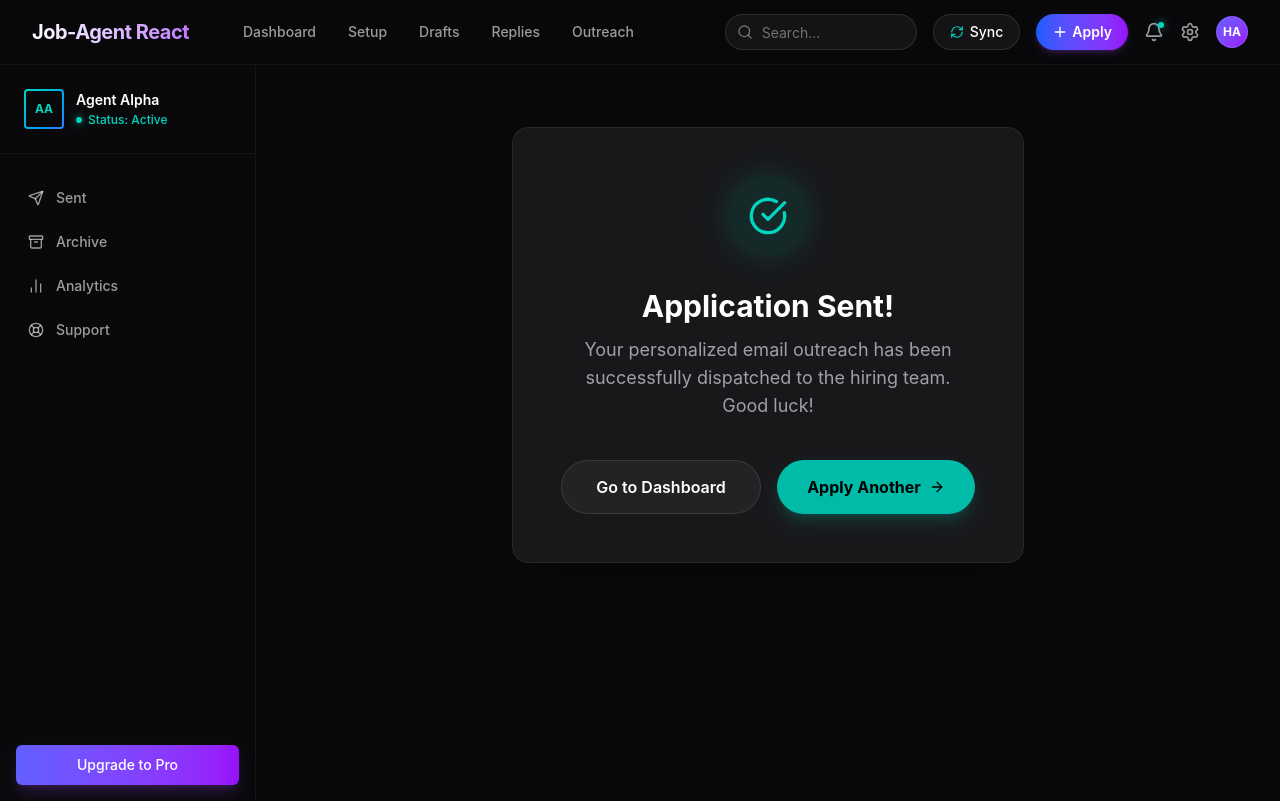
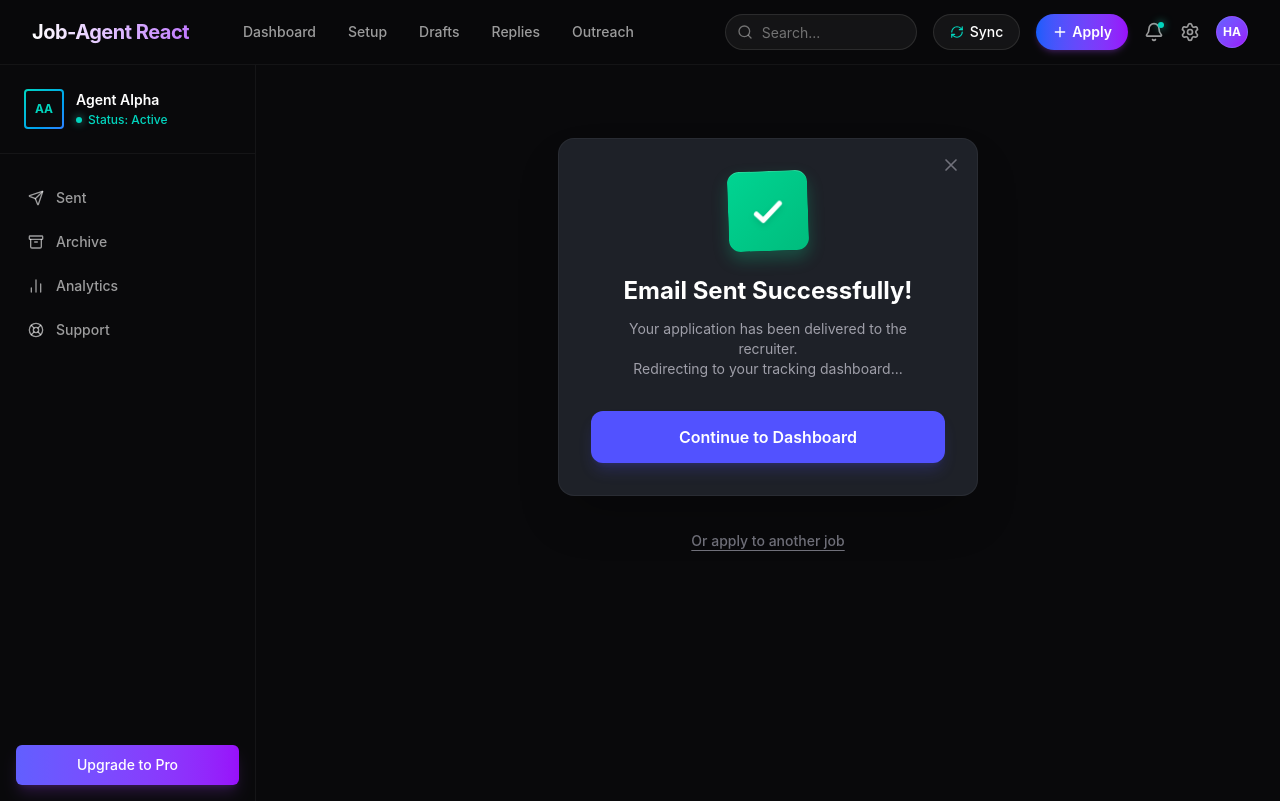
Before and after one commit to HassanCodesIt/Job-Agent-React, a Next.js app: page /apply/success in a window 1280 px wide. Built offline with nearby package versions, Linux system fonts and the light colour scheme.

Commit message:
Redesign success modal and page to match requested UI

```diff
--- a/src/app/apply/success/page.tsx
+++ b/src/app/apply/success/page.tsx
@@ -1,37 +1,53 @@
 import Link from "next/link";
-import { CheckCircle, ArrowRight } from "lucide-react";
 
 export default function SuccessPage() {
   return (
     <div className="flex flex-col items-center justify-center min-h-[60vh] animate-in fade-in zoom-in-95 duration-500">
-      <div className="bg-card border border-card-border rounded-2xl p-12 max-w-lg w-full shadow-2xl flex flex-col items-center text-center">
-        <div className="h-20 w-20 bg-teal-500/10 text-teal-400 rounded-full flex items-center justify-center mb-8 shadow-[0_0_30px_rgba(20,184,166,0.2)]">
-          <CheckCircle className="h-10 w-10" />
+
+      {/* Container matching the modal design */}
+      <div className="bg-[#1E2128] border border-white/5 rounded-2xl p-8 max-w-[420px] w-full shadow-2xl flex flex-col items-center text-center relative">
+
+        {/* Fake Close Button to match modal aesthetic */}
+        <Link
+          href="/"
+          className="absolute top-4 right-4 text-zinc-500 hover:text-white transition-colors"
+        >
+          <svg className="w-5 h-5" fill="none" viewBox="0 0 24 24" stroke="currentColor">
+            <path strokeLinecap="round" strokeLinejoin="round" strokeWidth={2} d="M6 18L18 6M6 6l12 12" />
+          </svg>
+        </Link>
+
+        {/* 3D Green Checkmark Icon */}
+        <div className="h-20 w-20 bg-gradient-to-br from-emerald-400 to-emerald-500 rounded-xl flex items-center justify-center mb-6 shadow-[0_8px_16px_rgba(16,185,129,0.3)] border-t border-emerald-300/50 transform -rotate-2">
+          <svg className="w-10 h-10 text-white drop-shadow-md" fill="none" viewBox="0 0 24 24" stroke="currentColor">
+            <path strokeLinecap="round" strokeLinejoin="round" strokeWidth={3} d="M5 13l4 4L19 7" />
+          </svg>
         </div>
 
-        <h1 className="text-3xl font-bold text-white mb-3">Application Sent!</h1>
+        <h1 className="text-2xl font-bold text-white mb-3">Email Sent Successfully!</h1>
 
-        <p className="text-zinc-400 mb-10 text-lg">
-          Your personalized email outreach has been successfully dispatched to the hiring team. Good luck!
+        <p className="text-zinc-400 mb-8 text-sm px-2">
+          Your application has been delivered to the recruiter.<br />
+          Redirecting to your tracking dashboard...
         </p>
 
-        <div className="flex flex-col sm:flex-row gap-4 w-full">
         <Link
           href="/"
-            className="flex-1 rounded-full bg-white/5 hover:bg-white/10 border border-white/10 text-white font-semibold py-3.5 px-6 transition-all text-center"
+          className="w-full flex items-center justify-center rounded-xl bg-[#5252FF] hover:bg-[#4343E6] text-white font-semibold py-3.5 transition-colors cursor-pointer shadow-lg shadow-[#5252FF]/20"
         >
-            Go to Dashboard
+          Continue to Dashboard
         </Link>
+      </div>
 
+      <div className="mt-8">
         <Link
           href="/apply"
-            className="flex-1 flex items-center justify-center gap-2 rounded-full bg-teal-500 hover:bg-teal-400 text-black font-bold py-3.5 px-6 transition-all shadow-lg shadow-teal-500/20"
+          className="text-sm font-medium text-zinc-500 hover:text-white transition-colors underline underline-offset-4"
         >
-            <span>Apply Another</span>
-            <ArrowRight className="w-4 h-4" />
+          Or apply to another job
         </Link>
       </div>
-      </div>
+
     </div>
   );
 }
--- a/src/app/page.tsx
+++ b/src/app/page.tsx
@@ -349,20 +349,37 @@ export default function DashboardPage() {
 
       {/* Success Modal */}
       {showSuccessModal && (
-        <div className="fixed inset-0 z-50 flex items-center justify-center bg-black/60 backdrop-blur-sm p-4">
-          <div className="bg-card border border-card-border rounded-2xl p-8 max-w-md w-full shadow-2xl flex flex-col items-center text-center animate-in zoom-in-95 duration-300">
-            <div className="h-16 w-16 bg-teal-500/10 text-teal-400 rounded-full flex items-center justify-center mb-6">
-              <CheckCircle className="h-8 w-8" />
-            </div>
-            <h3 className="text-2xl font-bold text-white mb-2">Application Sent!</h3>
-            <p className="text-zinc-400 mb-8">
-              Your email outreach has been successfully sent to the hiring team.
-            </p>
+        <div className="fixed inset-0 z-[100] flex items-center justify-center bg-black/70 backdrop-blur-sm p-4">
+          <div className="bg-[#1E2128] border border-white/5 rounded-2xl p-8 max-w-[420px] w-full shadow-2xl flex flex-col items-center text-center relative animate-in zoom-in-95 duration-300">
+            {/* Close Button */}
             <button
               onClick={() => setShowSuccessModal(false)}
-              className="w-full rounded-full bg-white/10 hover:bg-white/20 text-white font-semibold py-3 transition-colors cursor-pointer"
+              className="absolute top-4 right-4 text-zinc-500 hover:text-white transition-colors"
             >
-              OK
+              <svg className="w-5 h-5" fill="none" viewBox="0 0 24 24" stroke="currentColor">
+                <path strokeLinecap="round" strokeLinejoin="round" strokeWidth={2} d="M6 18L18 6M6 6l12 12" />
+              </svg>
+            </button>
+
+            {/* 3D Green Checkmark Icon */}
+            <div className="h-20 w-20 bg-gradient-to-br from-emerald-400 to-emerald-500 rounded-xl flex items-center justify-center mb-6 shadow-[0_8px_16px_rgba(16,185,129,0.3)] border-t border-emerald-300/50 transform -rotate-2">
+              <svg className="w-10 h-10 text-white drop-shadow-md" fill="none" viewBox="0 0 24 24" stroke="currentColor">
+                <path strokeLinecap="round" strokeLinejoin="round" strokeWidth={3} d="M5 13l4 4L19 7" />
+              </svg>
+            </div>
+
+            <h3 className="text-2xl font-bold text-white mb-3">Email Sent Successfully!</h3>
+
+            <p className="text-zinc-400 mb-8 text-sm px-2">
+              Your application has been delivered to the recruiter.<br />
+              Redirecting to your tracking dashboard...
+            </p>
+
+            <button
+              onClick={() => setShowSuccessModal(false)}
+              className="w-full rounded-xl bg-[#5252FF] hover:bg-[#4343E6] text-white font-semibold py-3.5 transition-colors cursor-pointer shadow-lg shadow-[#5252FF]/20"
+            >
+              Continue to Dashboard
             </button>
           </div>
         </div>
```
Lines whose indentation alone changed are shown as unchanged.
